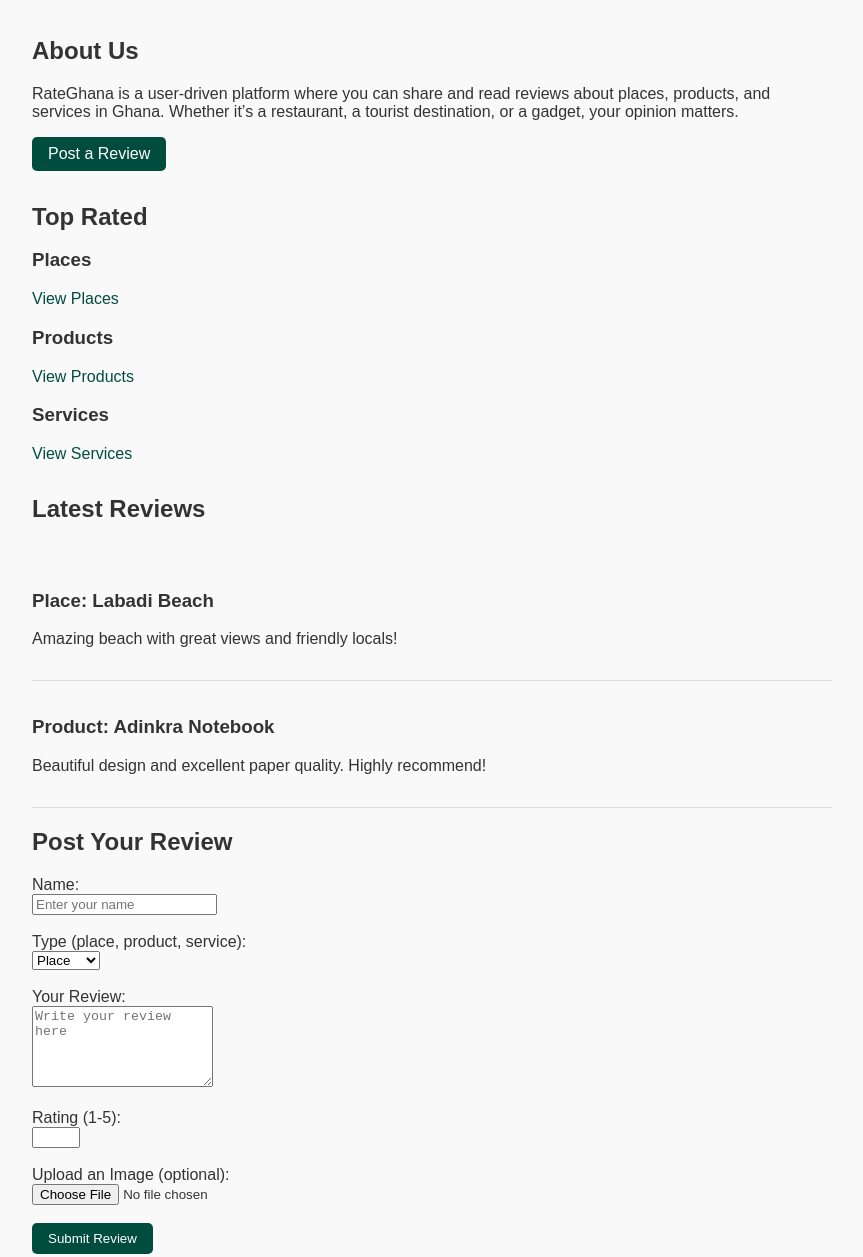
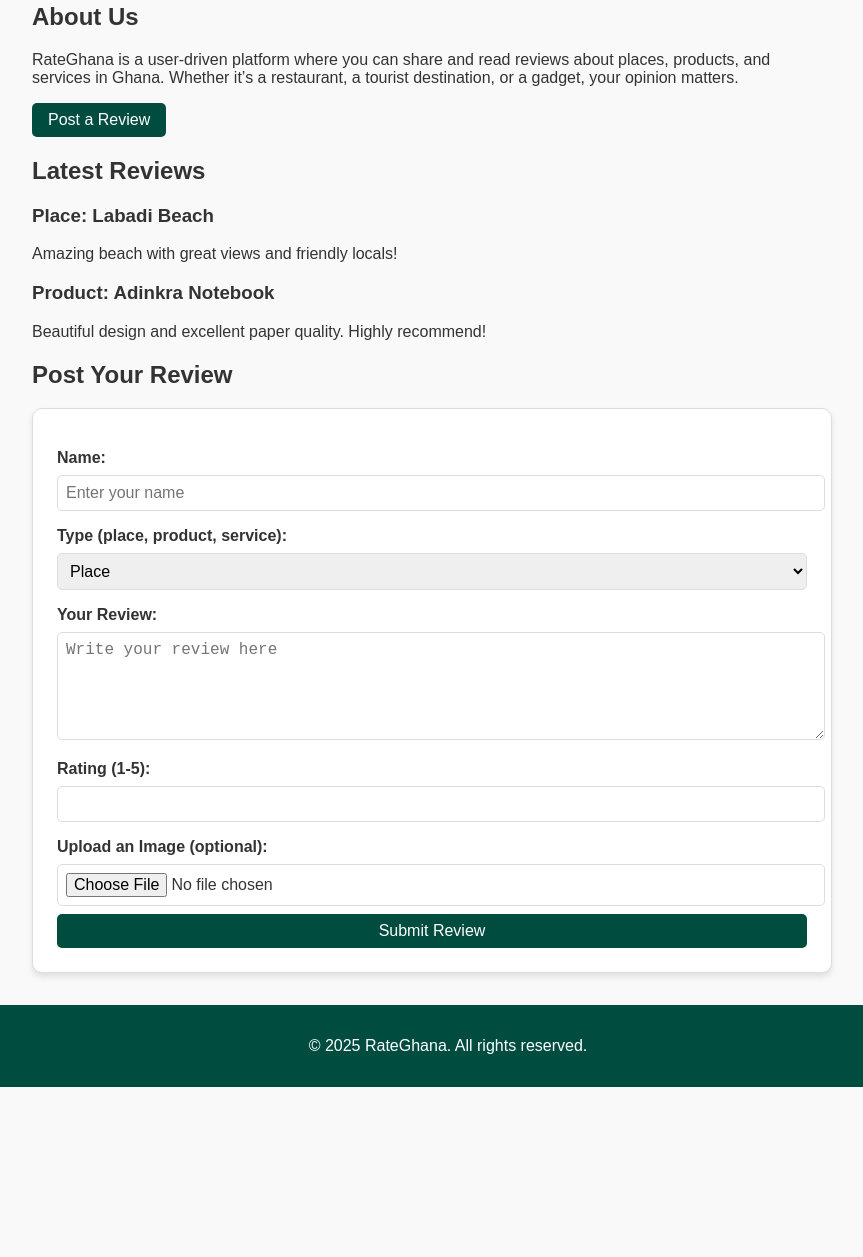
Before and after one commit to mrquarshie/Reviews, a website: page index.html in a window 1280 px wide. Shown: the part 195-1452 px from the top of the page, without its empty margins (208-1071 px from the left). After the commit the page ends 1282 px from the top, so only its background shows below. Drawn offline with Linux system fonts and the light colour scheme.

Commit message:
minor update to the front end

```diff
--- /dev/null
+++ b/index.css
@@ -0,0 +1,104 @@
+
+body {
+    font-family: Arial, sans-serif;
+    margin: 0;
+    padding: 0;
+    background-color: #f9f9f9;
+    color: #333;
+}
+header {
+    background-color: #004d40;
+    color: white;
+    padding: 1rem;
+    text-align: center;
+    display: flex;
+    align-items: center;
+    justify-content: space-between;
+}
+header img {
+    height: 50px;
+}
+nav {
+    display: flex;
+    justify-content: center;
+    gap: 1rem;
+    background-color: #00796b;
+    padding: 0.5rem 0;
+}
+nav a {
+    color: white;
+    text-decoration: none;
+    font-weight: bold;
+}
+nav a:hover {
+    text-decoration: underline;
+}
+main {
+    padding: 2rem;
+    max-width: 800px;
+    margin: 0 auto;
+}
+.btn {
+    display: inline-block;
+    padding: 0.5rem 1rem;
+    background-color: #004d40;
+    color: white;
+    border: none;
+    border-radius: 5px;
+    text-decoration: none;
+    cursor: pointer;
+}
+.btn:hover {
+    background-color: #00332d;
+}
+footer {
+    text-align: center;
+    padding: 1rem;
+    background-color: #004d40;
+    color: white;
+    position: relative;
+    bottom: 0;
+    width: 100%;
+}
+.form-container {
+    background: white;
+    border: 1px solid #ddd;
+    border-radius: 10px;
+    padding: 1.5rem;
+    box-shadow: 0 4px 6px rgba(0, 0, 0, 0.1);
+}
+form label {
+    font-weight: bold;
+    display: block;
+    margin-top: 1rem;
+}
+form input, form select, form textarea, form button {
+    width: 100%;
+    padding: 0.5rem;
+    margin-top: 0.5rem;
+    border: 1px solid #ddd;
+    border-radius: 5px;
+    font-size: 1rem;
+}
+form button {
+    background-color: #004d40;
+    color: white;
+    border: none;
+    cursor: pointer;
+}
+form button:hover {
+    background-color: #00332d;
+}
+@media (max-width: 600px) {
+    header {
+        flex-direction: column;
+        text-align: center;
+    }
+    nav {
+        flex-direction: column;
+        gap: 0.5rem;
+    }
+    main {
+        padding: 1rem;
+    }
+}
--- a/index.html
+++ b/index.html
@@ -4,6 +4,7 @@
     <meta charset="UTF-8">
     <meta name="viewport" content="width=device-width, initial-scale=1.0">
     <title>RateGhana - Share Your Experiences</title>
+    <link rel="icon" href="logo.png" type="image/png">
     <style>
         body {
             font-family: Arial, sans-serif;
@@ -17,6 +18,12 @@
             color: white;
             padding: 1rem;
             text-align: center;
+            display: flex;
+            align-items: center;
+            justify-content: space-between;
+        }
+        header img {
+            height: 50px;
         }
         nav {
             display: flex;
@@ -51,9 +58,6 @@
         .btn:hover {
             background-color: #00332d;
         }
-        .review-buttons {
-            margin: 1rem 0;
-        }
         footer {
             text-align: center;
             padding: 1rem;
@@ -63,39 +67,54 @@
             bottom: 0;
             width: 100%;
         }
-        .review-list {
-            margin-top: 2rem;
+        .form-container {
+            background: white;
+            border: 1px solid #ddd;
+            border-radius: 10px;
+            padding: 1.5rem;
+            box-shadow: 0 4px 6px rgba(0, 0, 0, 0.1);
         }
-        .review-item {
-            border-bottom: 1px solid #ddd;
-            padding: 1rem 0;
+        form label {
+            font-weight: bold;
+            display: block;
+            margin-top: 1rem;
         }
-        .rank-section {
-            margin: 2rem 0;
+        form input, form select, form textarea, form button {
+            width: 100%;
+            padding: 0.5rem;
+            margin-top: 0.5rem;
+            border: 1px solid #ddd;
+            border-radius: 5px;
+            font-size: 1rem;
         }
-        .rank-section h2 {
-            margin-bottom: 1rem;
+        form button {
+            background-color: #004d40;
+            color: white;
+            border: none;
+            cursor: pointer;
         }
-        .rank-section ul {
-            list-style: none;
-            padding: 0;
+        form button:hover {
+            background-color: #00332d;
         }
-        .rank-section li {
-            margin: 0.5rem 0;
+        @media (max-width: 600px) {
+            header {
+                flex-direction: column;
+                text-align: center;
             }
-        .rank-section a {
-            color: #004d40;
-            text-decoration: none;
+            nav {
+                flex-direction: column;
+                gap: 0.5rem;
             }
-        .rank-section a:hover {
-            text-decoration: underline;
+            main {
+                padding: 1rem;
+            }
         }
     </style>
 </head>
 <body>
     <header>
+        <img src="rategh.png" alt="RateGhana Logo" width="175px" height="90px">
         <h1>Welcome to RateGhana</h1>
-        <p>Your trusted platform for sharing experiences in Ghana</p>
     </header>
     <nav>
         <a href="#">Home</a>
@@ -108,21 +127,6 @@
             <h2>About Us</h2>
             <p>RateGhana is a user-driven platform where you can share and read reviews about places, products, and services in Ghana. Whether it’s a restaurant, a tourist destination, or a gadget, your opinion matters.</p>
             <a class="btn" href="#add-review">Post a Review</a>
-        </section>
-        <section id="rankings" class="rank-section">
-            <h2>Top Rated</h2>
-            <h3>Places</h3>
-            <ul>
-                <li><a href="places.html">View Places</a></li>
-            </ul>
-            <h3>Products</h3>
-            <ul>
-                <li><a href="products.html">View Products</a></li>
-            </ul>
-            <h3>Services</h3>
-            <ul>
-                <li><a href="services.html">View Services</a></li>
-            </ul>
         </section>
         <section id="reviews">
             <h2>Latest Reviews</h2>
@@ -139,28 +143,30 @@
         </section>
         <section id="add-review">
             <h2>Post Your Review</h2>
+            <div class="form-container">
                 <form id="review-form" enctype="multipart/form-data" action="http://localhost:5000/reviews" method="POST">
-                <label for="name">Name:</label><br>
-                <input type="text" id="name" name="name" placeholder="Enter your name" required><br><br>
+                    <label for="name">Name:</label>
+                    <input type="text" id="name" name="name" placeholder="Enter your name" required>
 
-                <label for="type">Type (place, product, service):</label><br>
+                    <label for="type">Type (place, product, service):</label>
                     <select id="type" name="type" required>
                         <option value="place">Place</option>
                         <option value="product">Product</option>
                         <option value="service">Service</option>
-                </select><br><br>
+                    </select>
 
-                <label for="reviewText">Your Review:</label><br>
-                <textarea id="reviewText" name="reviewText" rows="5" placeholder="Write your review here" required></textarea><br><br>
+                    <label for="reviewText">Your Review:</label>
+                    <textarea id="reviewText" name="reviewText" rows="5" placeholder="Write your review here" required></textarea>
 
-                <label for="rating">Rating (1-5):</label><br>
-                <input type="number" id="rating" name="rating" min="1" max="5" required><br><br>
+                    <label for="rating">Rating (1-5):</label>
+                    <input type="number" id="rating" name="rating" min="1" max="5" required>
 
-                <label for="image">Upload an Image (optional):</label><br>
-                <input type="file" id="image" name="image" accept="image/*"><br><br>
+                    <label for="image">Upload an Image (optional):</label>
+                    <input type="file" id="image" name="image" accept="image/*">
 
-                <button type="submit" class="btn">Submit Review</button>
+                    <button type="submit">Submit Review</button>
                 </form>
+            </div>
         </section>
     </main>
     <footer>
```
Lines whose indentation alone changed are shown as unchanged.
